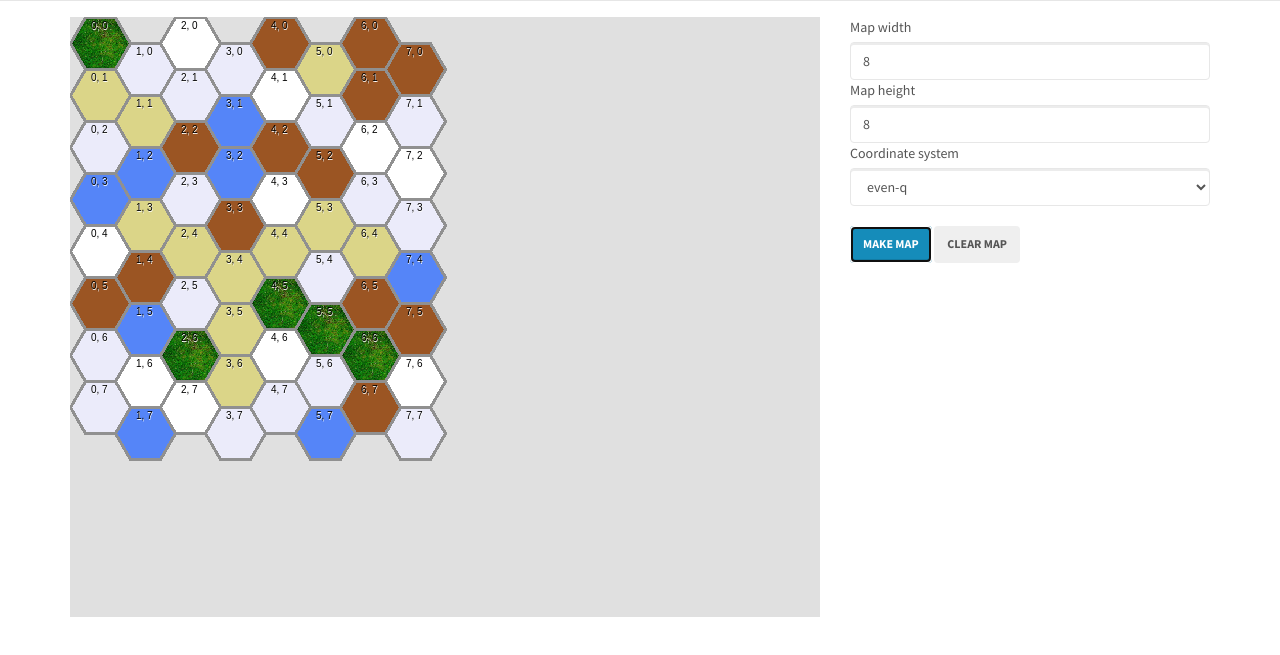
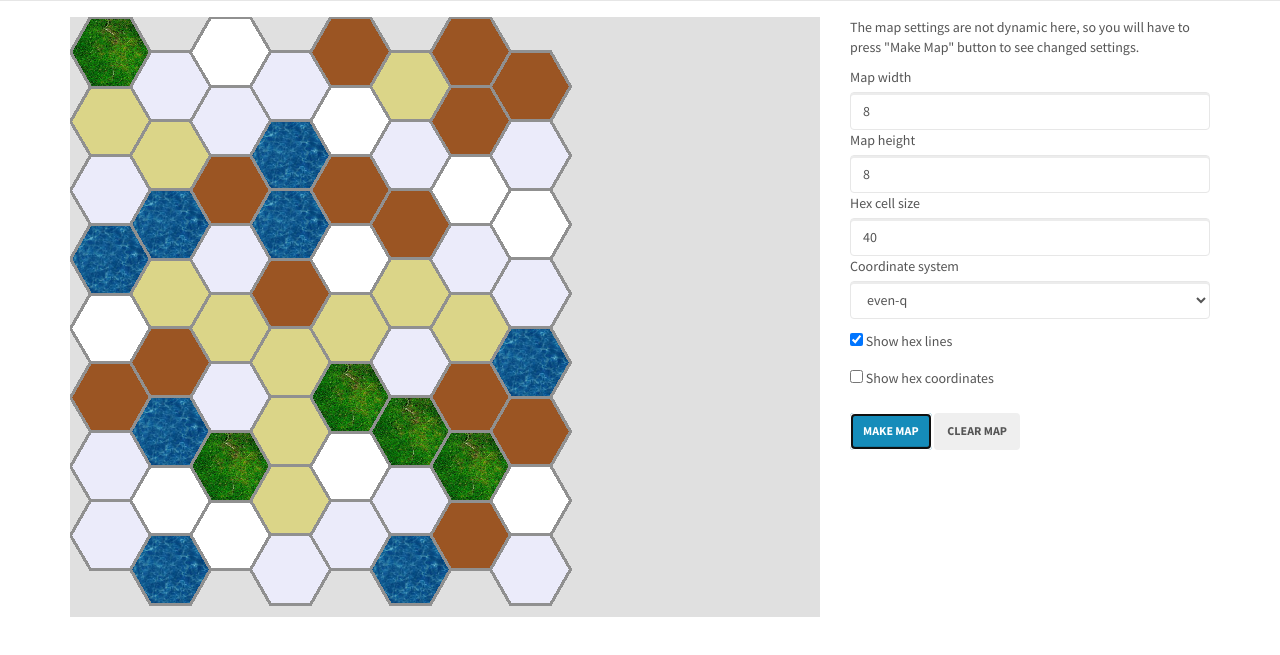
Before and after one commit to DavidBM/HexPixiJs, a plain HTML site: page index.html in a window 1280 px wide. Both pictures are taken after a click on the button "MAKE MAP". Shown: the part 53-708 px from the top of the page. Drawn offline with nearby package versions, Linux system fonts and the light colour scheme.

Commit message:
New texture for water, more options added

```diff
--- a/index.html
+++ b/index.html
@@ -53,6 +53,7 @@
                 <div id="stage"></div>
             </div>
             <div class="col-sm-4">
+                <p>The map settings are not dynamic here, so you will have to press "Make Map" button to see changed settings.</p>
                 <form role="form">
                     <div class="form-group">
 
@@ -65,6 +66,10 @@
                             <input id="mapHeight" type="text" class="form-control" placeholder="map height" value="8" />
                         </div>
                         <div>
+                            <label>Hex cell size</label>
+                            <input id="hexSize" type="text" class="form-control" placeholder="hex size" value="40" />
+                        </div>
+                        <div>
                             <label>Coordinate system</label>
                             <select id="coordinateSystem" class="form-control">
                                 <option value="0">odd-q</option>
@@ -74,6 +79,14 @@
                             </select>
                         </div>
 
+                        <div style="margin-top:10px;">
+                            <input type="checkbox" id="showLines" checked="checked" />
+                            <label>Show hex lines</label>
+                        </div>
+                        <div style="margin-top:10px;">
+                            <input type="checkbox" id="showCoordinates" />
+                            <label>Show hex coordinates</label>
+                        </div>
                         <div style="height: 20px;"></div>
 
                         <div>
--- a/scripts/hexpixi.js
+++ b/scripts/hexpixi.js
@@ -14,8 +14,8 @@
         { name: "dirt", moveMod: 0, color: 0x9B5523 },
         { name: "sand", moveMod: 0, color: 0xdBd588 },
         { name: "snow", moveMod: 0, color: 0xebebfa },
-        { name: "water", moveMod: 0, color: 0x5585f8 }
-        , { name: "grasst1", moveMod: 0, textureIndex: 0 }
+        { name: "water", moveMod: 0, textureIndex: 1, color: 0x5585f8 }
+        , { name: "grass", moveMod: 0, textureIndex: 0 }
     ];
 
     hp.Cell = function (rowNo, columnNo, terrainIndex) {
@@ -32,7 +32,7 @@
                 coordinateSystem: 1,
                 mapWidth: 10,
                 mapHeight: 10,
-                hexSize: 30,
+                hexSize: 40,
                 hexSizeHeightRatio: 1,
                 hexLineColor: 0x909090,
                 hexLineWidth: 2,
@@ -84,12 +84,12 @@
         }
 
         // Use for creating a hex cell with a textured background.
-        function createTexturedHex(cell, hasOutline) {
+        function createTexturedHex(cell) {
             var sprite = new PIXI.Sprite(self.textures[hp.TerrainTypes[cell.terrainIndex].textureIndex]),
                 cs = hp.CoordinateSystems[self.options.coordinateSystem],
                 parentContainer = new PIXI.DisplayObjectContainer(),
                 mask = new PIXI.Graphics(),
-                outline = hasOutline !== false ? new PIXI.Graphics() : null,
+                outline = (self.options.hexLineWidth > 0) ? new PIXI.Graphics() : null,
                 dummyCell = new hp.Cell(0, 0, cell.terrainIndex);
 
             self.drawHex(mask, self.options.hexSize, dummyCell, false, true);
@@ -217,7 +217,7 @@
             if (hp.TerrainTypes[cell.terrainIndex].textureIndex >= 0) {
                 createTexturedHex(cell);
             } else {
-                self.drawHex(self.hexes, self.options.hexSize, cell);
+                self.drawHex(self.hexes, self.options.hexSize, cell, (self.options.hexLineWidth > 0));
             }
 
             self.cells[cell.row].push(cell);
@@ -230,6 +230,7 @@
         function loadTextures() {
             self.textures = [];
             self.textures.push(new PIXI.Texture.fromImage("images/game/grass_texture231.jpg"));
+            self.textures.push(new PIXI.Texture.fromImage("images/game/waterTexture.jpg"));
         }
 
         self.reset = function (options) {
--- a/scripts/hpdemo.js
+++ b/scripts/hpdemo.js
@@ -31,8 +31,9 @@
             mapWidth: $("#mapWidth").val(),
             mapHeight: $("#mapHeight").val(),
             coordinateSystem: $("#coordinateSystem").val(),
-            hexLineWidth: 3,
-            showCoordinates: true
+            hexLineWidth: $("#showLines").prop("checked") ? 3 : 0,
+            hexSize: $("#hexSize").val(),
+            showCoordinates: $("#showCoordinates").prop("checked")
         }
     }
 
```
Also changed, not shown: scripts/mapgen.js (added, +59 -0 lines), images/game/waterTexture.jpg (added).
